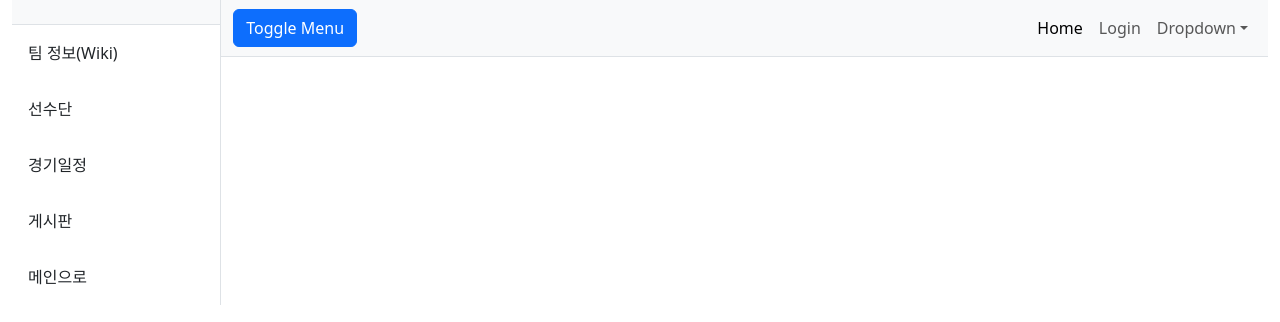
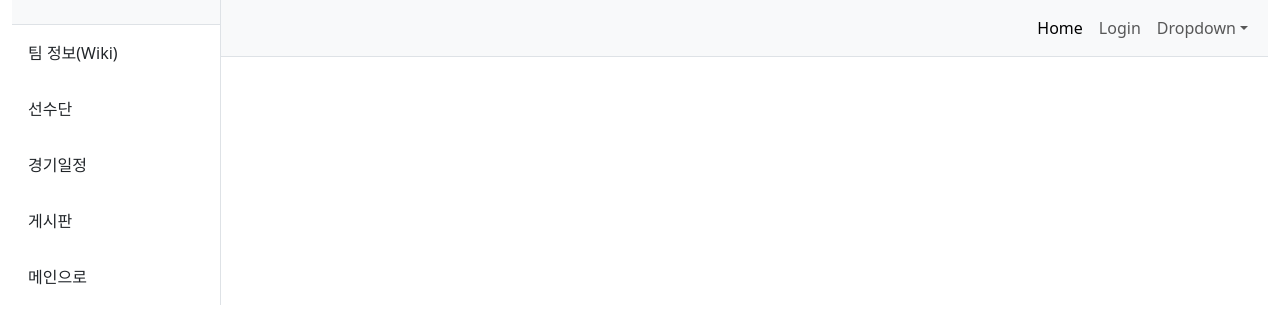
Before and after one commit to ljkhyeong/Soccer-Fan-Board, a React (Create React App) app in the folder soccer-front/soccer-front-app/: page /team/Tottenham in a window 1280 px wide. Shown: the top 322 px of the page. Built offline with nearby package versions, Linux system fonts and the light colour scheme; no server answers.

Commit message:
remove: 불필요한 버튼 삭제

```diff
--- a/soccer-front/soccer-front-app/src/components/main/Team.js
+++ b/soccer-front/soccer-front-app/src/components/main/Team.js
@@ -106,7 +106,6 @@ const Team = () => {
             <Col id="page-content-wrapper">
                 <Navbar expand="lg" className="navbar-light bg-light border-bottom">
                     <Container fluid>
-                        <Button variant="primary" id="sidebarToggle">Toggle Menu</Button>
                         <Navbar.Toggle aria-controls="navbarSupportedContent" />
                         <Navbar.Collapse id="navbarSupportedContent" className="justify-content-end">
                             <Nav>
```
